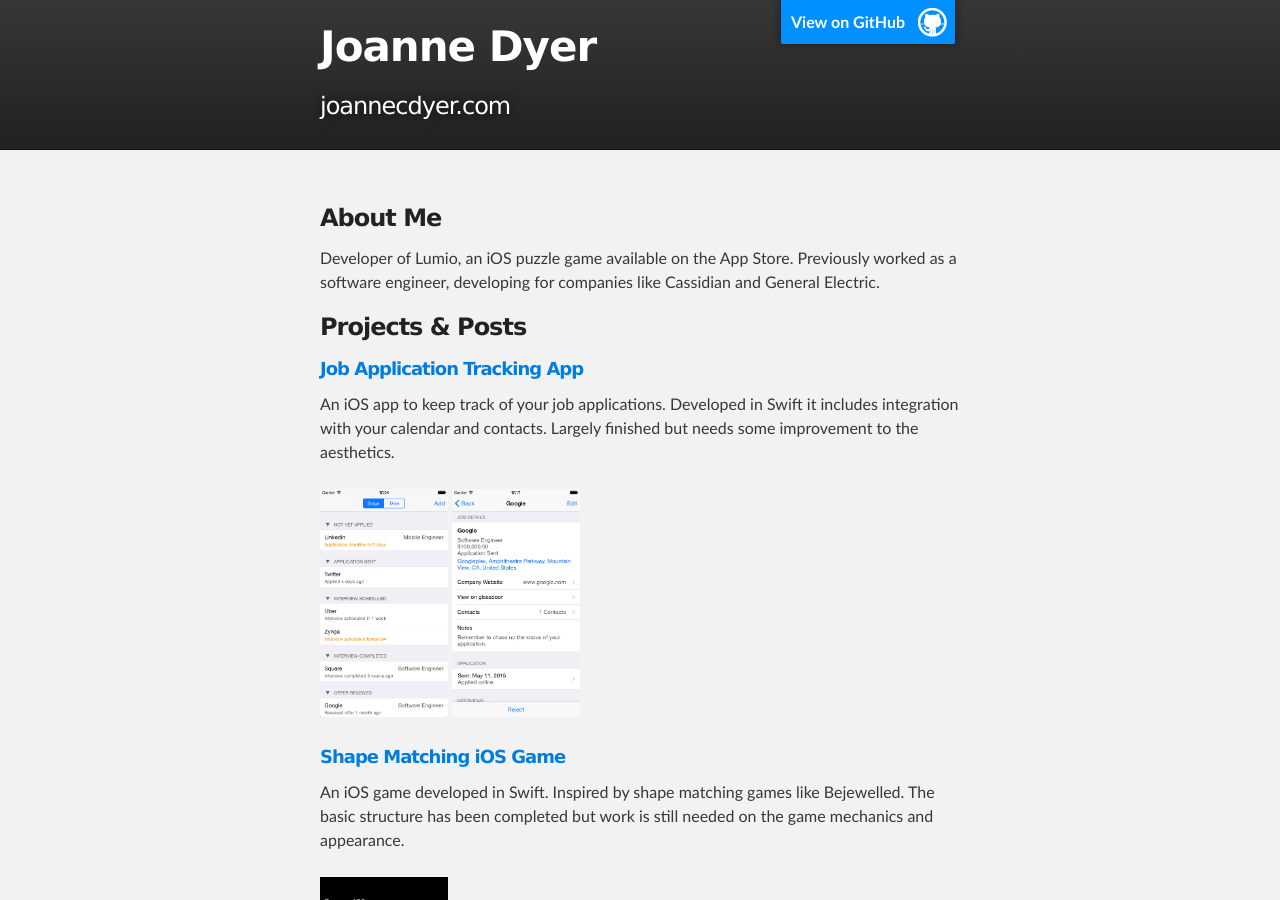
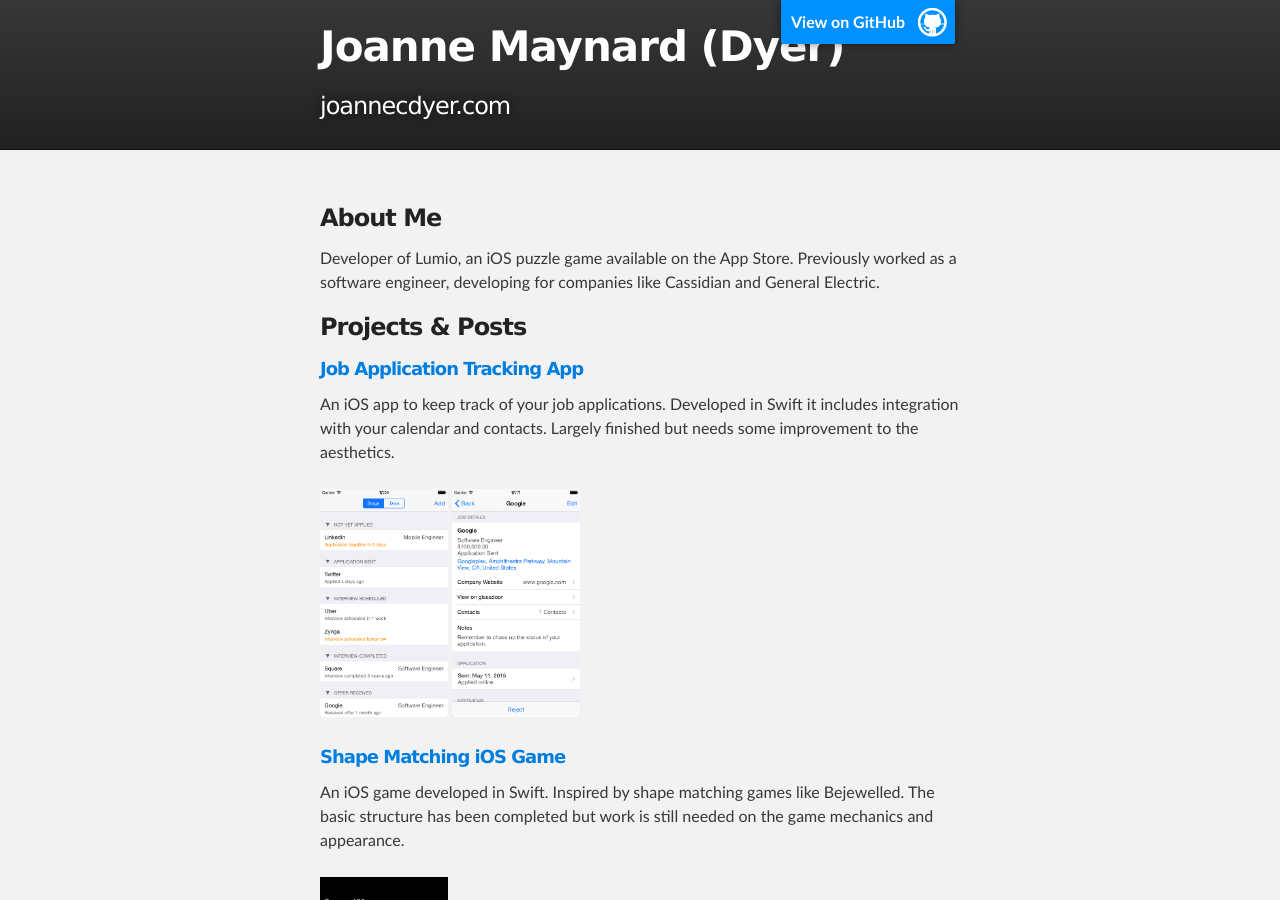
Before and after one commit to joannecdyer/joannecdyer.github.com, a Jekyll site: the page built from index.md, in a window 1280 px wide and 900 px high. Built offline with Jekyll 4.4.1, drawn with Linux system fonts in a browser that asks for light colours; part of the change alters nothing that is shown.

Commit message:
Update default.html

```diff
--- a/_layouts/default.html
+++ b/_layouts/default.html
@@ -4,11 +4,11 @@
   <head>
     <meta charset='utf-8' />
     <meta http-equiv="X-UA-Compatible" content="chrome=1" />
-    <meta name="description" content="Joanne Dyer : joannecdyer.com" />
+    <meta name="description" content="Joanne Maynard : joannecdyer.com" />
 
     <link rel="stylesheet" type="text/css" media="screen" href="/stylesheets/stylesheet.css">
 
-    <title>{{ page.title or Joanne Dyer }}</title>
+    <title>{{ page.title or Joanne Maynard }}</title>
   </head>
 
   <body>
@@ -18,7 +18,7 @@
         <header class="inner">
           <a id="forkme_banner" href="https://github.com/joannecdyer/{{ page.repo }}">View on GitHub</a>
 
-          <h1 id="project_title"><a href="/">Joanne Dyer</a></h1>
+          <h1 id="project_title"><a href="/">Joanne Maynard (Dyer)</a></h1>
           <h2 id="project_tagline">joannecdyer.com</h2>
 
         </header>
```
